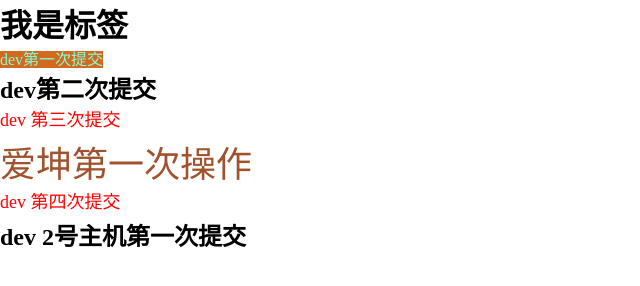
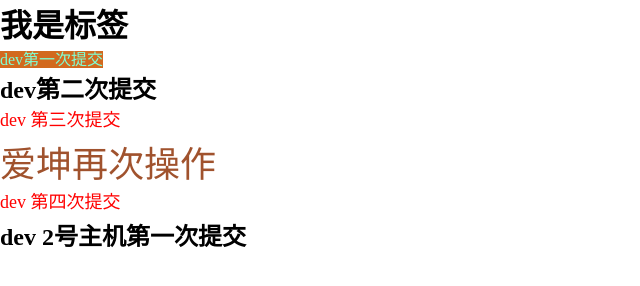
Before and after one commit to i-am-renbin/kunkun, a plain HTML site: page index.html in a window 1280 px wide. Shown: the whole page, without its empty margins (0-640 px from the left). Drawn offline with Linux system fonts and the light colour scheme.

Commit message:
'爱坤再次提交'

```diff
--- a/index.html
+++ b/index.html
@@ -14,7 +14,7 @@
     <span>dev第一次提交</span>
     <h2>dev第二次提交</h2>
     <p class="p1">dev 第三次提交</p>
-    <div class="box">爱坤第一次操作</div>
+    <div class="box">爱坤再次操作</div>
     <div class="p1">dev 第四次提交</div>
     <h2>dev 2号主机第一次提交</h2>
 </body>
```
